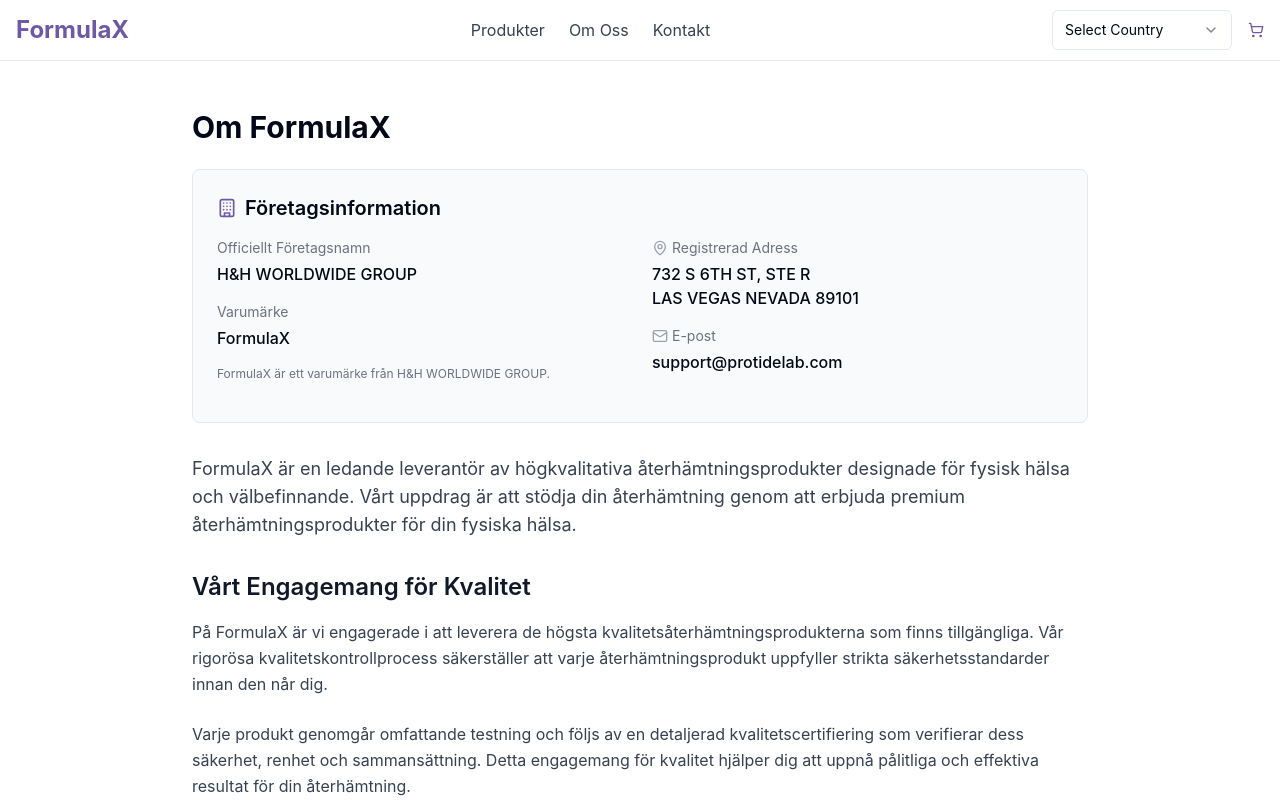
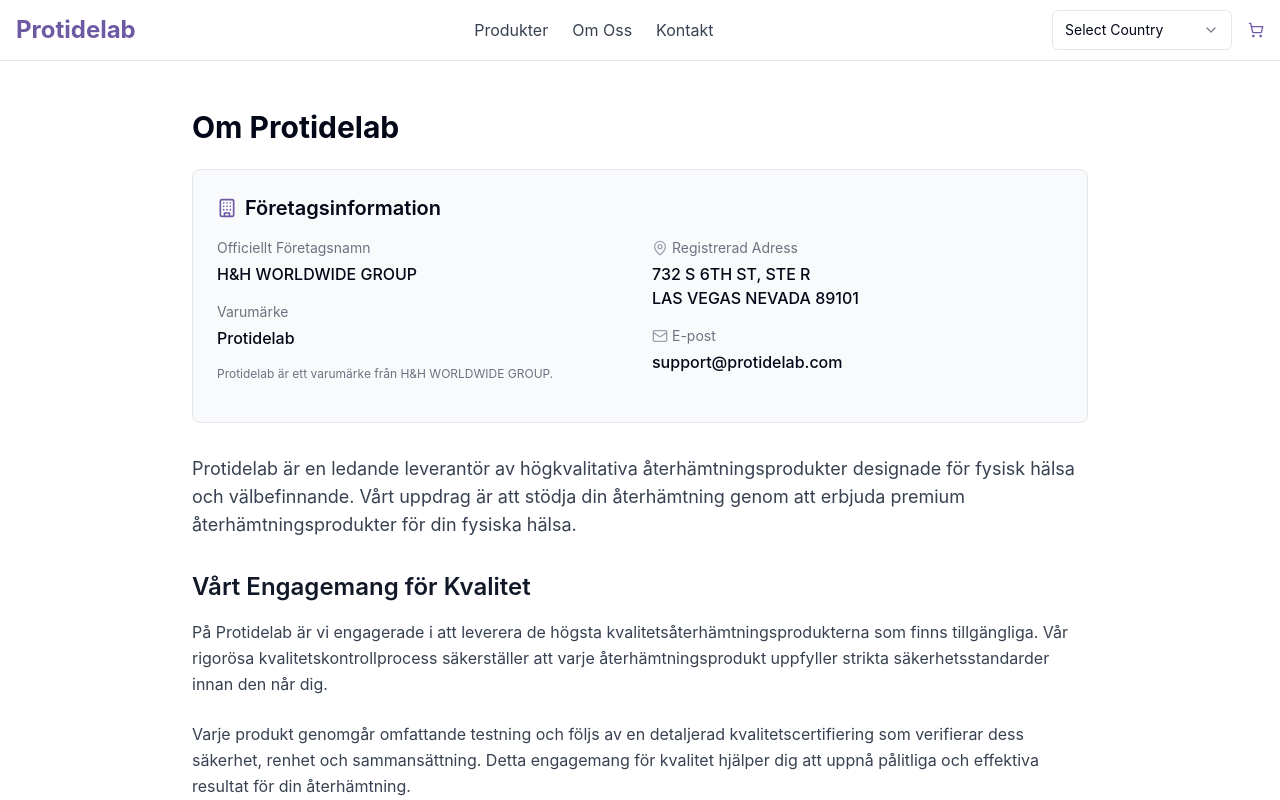
Before and after one commit to fitsumabyu/prptide, a Next.js app: page /about in a window 1280 px wide. Both pictures are taken after a click on the button "I am 21 or older". Shown: the top 800 px of the page. Built offline with nearby package versions, Linux system fonts and the light colour scheme.

Commit message:
replaced fx with ptl

```diff
--- a/src/components/layout/Footer.tsx
+++ b/src/components/layout/Footer.tsx
@@ -7,7 +7,7 @@ const Footer = () => {
         <div className="grid grid-cols-1 md:grid-cols-4 gap-8">
           <div className="md:col-span-1">
             <Link href="/" className="text-xl font-bold text-peptide-purple">
-              FormulaX
+              Protidelab
             </Link>
             <p className="mt-3 text-sm text-gray-600">
               Högkvalitativa återhämtningsprodukter för fysisk hälsa och välbefinnande.
@@ -109,7 +109,7 @@ const Footer = () => {
               LAS VEGAS NEVADA 89101
             </p>
             <p className="text-sm text-gray-500 mt-4">
-              &copy; {new Date().getFullYear()} FormulaX. All rights reserved.
+              &copy; {new Date().getFullYear()} Protidelab. All rights reserved.
             </p>
           </div>
         </div>
--- a/src/components/layout/Navbar.tsx
+++ b/src/components/layout/Navbar.tsx
@@ -42,7 +42,7 @@ const Navbar = ({ transparent = false }: NavbarProps) => {
             "font-bold flex-shrink-0 text-sm sm:text-2xl",
             transparent ? "text-white" : "text-peptide-purple"
           )}>
-            <span className="md:inline">FormulaX</span>
+            <span className="md:inline">Protidelab</span>
           </Link>
         </div>
 
--- a/src/components/pages/About.tsx
+++ b/src/components/pages/About.tsx
@@ -7,7 +7,7 @@ const About = () => {
     <Layout>
       <div className="container mx-auto px-4 py-12">
         <div className="max-w-4xl mx-auto">
-          <h1 className="text-3xl font-bold mb-6">Om FormulaX</h1>
+          <h1 className="text-3xl font-bold mb-6">Om Protidelab</h1>
 
           {/* Business Identity Section */}
           <div className="bg-gray-50 p-6 rounded-lg border border-gray-200 mb-8">
@@ -21,9 +21,9 @@ const About = () => {
                 <p className="font-medium mb-4">H&amp;H WORLDWIDE GROUP</p>
 
                 <p className="text-sm text-gray-500 mb-1">Varumärke</p>
-                <p className="font-medium mb-4">FormulaX</p>
+                <p className="font-medium mb-4">Protidelab</p>
 
-                <p className="text-xs text-gray-500 mb-4">FormulaX är ett varumärke från H&amp;H WORLDWIDE GROUP.</p>
+                <p className="text-xs text-gray-500 mb-4">Protidelab är ett varumärke från H&amp;H WORLDWIDE GROUP.</p>
 
 
               </div>
@@ -47,13 +47,13 @@ const About = () => {
 
           <div className="prose max-w-none">
             <p className="text-lg text-gray-700 mb-6">
-              FormulaX är en ledande leverantör av högkvalitativa återhämtningsprodukter designade för fysisk hälsa och välbefinnande.
+              Protidelab är en ledande leverantör av högkvalitativa återhämtningsprodukter designade för fysisk hälsa och välbefinnande.
               Vårt uppdrag är att stödja din återhämtning genom att erbjuda premium återhämtningsprodukter för din fysiska hälsa.
             </p>
 
             <h2 className="text-2xl font-semibold mt-8 mb-4">Vårt Engagemang för Kvalitet</h2>
             <p className="text-gray-700 mb-6">
-              På FormulaX är vi engagerade i att leverera de högsta kvalitetsåterhämtningsprodukterna som finns tillgängliga. Vår rigorösa kvalitetskontrollprocess säkerställer att varje återhämtningsprodukt uppfyller strikta säkerhetsstandarder innan den når dig.
+              På Protidelab är vi engagerade i att leverera de högsta kvalitetsåterhämtningsprodukterna som finns tillgängliga. Vår rigorösa kvalitetskontrollprocess säkerställer att varje återhämtningsprodukt uppfyller strikta säkerhetsstandarder innan den når dig.
             </p>
             <p className="text-gray-700 mb-6">
               Varje produkt genomgår omfattande testning och följs av en detaljerad kvalitetscertifiering som verifierar dess säkerhet, renhet och sammansättning. Detta engagemang för kvalitet hjälper dig att uppnå pålitliga och effektiva resultat för din återhämtning.
@@ -74,7 +74,7 @@ const About = () => {
 
             <h2 className="text-2xl font-semibold mt-8 mb-4">Våra Standarder</h2>
             <p className="text-gray-700 mb-6">
-              FormulaX följer följande standarder:
+              Protidelab följer följande standarder:
             </p>
             <ul className="list-disc pl-6 text-gray-700 mb-6">
               <li>Högsta säkerhetsstandarder för alla återhämtningsprodukter</li>
--- a/src/components/pages/Disclaimer.tsx
+++ b/src/components/pages/Disclaimer.tsx
@@ -68,8 +68,8 @@ const Disclaimer = () => {
             <h2 className="text-2xl font-semibold mt-8 mb-4">Contact Information</h2>
             <p className="text-gray-700 mb-6">
               <strong>Official Business Name:</strong> H&amp;H WORLDWIDE GROUP<br />
-              <strong>Brand:</strong> FormulaX<br />
-              <span className="text-xs text-gray-500">FormulaX is a brand of H&amp;H WORLDWIDE GROUP.</span>
+              <strong>Brand:</strong> Protidelab<br />
+              <span className="text-xs text-gray-500">Protidelab is a brand of H&amp;H WORLDWIDE GROUP.</span>
             </p>
 
             <p className="text-gray-700 mb-6">
--- a/src/components/pages/Privacy.tsx
+++ b/src/components/pages/Privacy.tsx
@@ -10,8 +10,8 @@ const Privacy = () => {
           <div className="prose max-w-none">
             <p className="text-gray-700 mb-6">
               <strong>Official Business Name:</strong> H&amp;H WORLDWIDE GROUP<br />
-              <strong>Brand:</strong> FormulaX<br />
-              <span className="text-xs text-gray-500">FormulaX is a brand of H&amp;H WORLDWIDE GROUP.</span>
+              <strong>Brand:</strong> Protidelab<br />
+              <span className="text-xs text-gray-500">Protidelab is a brand of H&amp;H WORLDWIDE GROUP.</span>
             </p>
 
             <p className="text-gray-700 mb-6">
--- a/src/components/pages/RefundPolicy.tsx
+++ b/src/components/pages/RefundPolicy.tsx
@@ -10,8 +10,8 @@ const RefundPolicy = () => {
           <div className="prose max-w-none">
             <p className="text-gray-700 mb-6">
               <strong>Official Business Name:</strong> H&amp;H WORLDWIDE GROUP<br />
-              <strong>Brand:</strong> FormulaX<br />
-              <span className="text-xs text-gray-500">FormulaX is a brand of H&amp;H WORLDWIDE GROUP.</span>
+              <strong>Brand:</strong> Protidelab<br />
+              <span className="text-xs text-gray-500">Protidelab is a brand of H&amp;H WORLDWIDE GROUP.</span>
             </p>
 
             <p className="text-gray-700 mb-6">
--- a/src/components/pages/Shipping.tsx
+++ b/src/components/pages/Shipping.tsx
@@ -11,7 +11,7 @@ const Shipping = () => {
           <div className="prose max-w-none">
             <h2 className="text-2xl font-semibold mt-8 mb-4">Shipping Information</h2>
             <p className="text-gray-700 mb-6">
-              At FormulaX, we understand the importance of receiving your recovery performances in a timely manner and in optimal condition. We ship all products in temperature-controlled packaging to ensure their integrity during transit.
+              At Protidelab, we understand the importance of receiving your recovery performances in a timely manner and in optimal condition. We ship all products in temperature-controlled packaging to ensure their integrity during transit.
             </p>
 
             <PreferredDestinations />
--- a/src/components/pages/ShippingPolicy.tsx
+++ b/src/components/pages/ShippingPolicy.tsx
@@ -113,8 +113,8 @@ const ShippingPolicy = () => {
             </p>
             <p className="text-gray-700 mb-6">
               <strong>Official Business Name:</strong> H&amp;H WORLDWIDE GROUP<br />
-              <strong>Brand:</strong> FormulaX<br />
-              <span className="text-xs text-gray-500">FormulaX is a brand of H&amp;H WORLDWIDE GROUP.</span>
+              <strong>Brand:</strong> Protidelab<br />
+              <span className="text-xs text-gray-500">Protidelab is a brand of H&amp;H WORLDWIDE GROUP.</span>
             </p>
             <p className="text-gray-700 mb-6">
               Email: support@protidelab.com<br />
--- a/src/components/pages/Terms.tsx
+++ b/src/components/pages/Terms.tsx
@@ -61,8 +61,8 @@ const Terms = () => {
             <h2 className="text-2xl font-semibold mt-8 mb-4">10. Contact Information</h2>
             <p className="text-gray-700 mb-6">
               <strong>Official Business Name:</strong> H&amp;H WORLDWIDE GROUP<br />
-              <strong>Brand:</strong> FormulaX<br />
-              <span className="text-xs text-gray-500">FormulaX is a brand of H&amp;H WORLDWIDE GROUP.</span>
+              <strong>Brand:</strong> Protidelab<br />
+              <span className="text-xs text-gray-500">Protidelab is a brand of H&amp;H WORLDWIDE GROUP.</span>
             </p>
 
             <p className="text-gray-700 mb-6">
```
Also changed, not shown: 1 other file (tests, documents, lock files or other folders).
